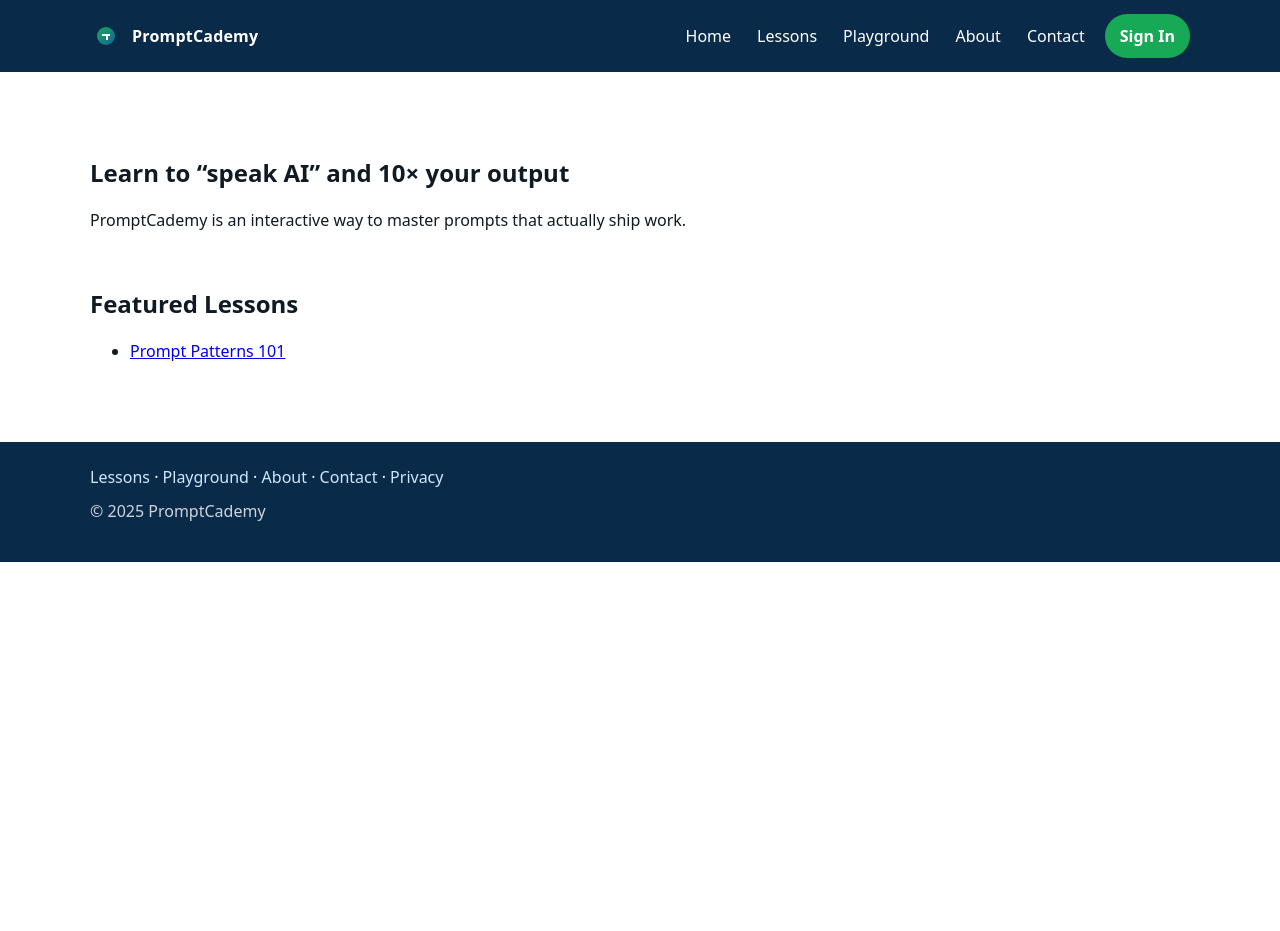
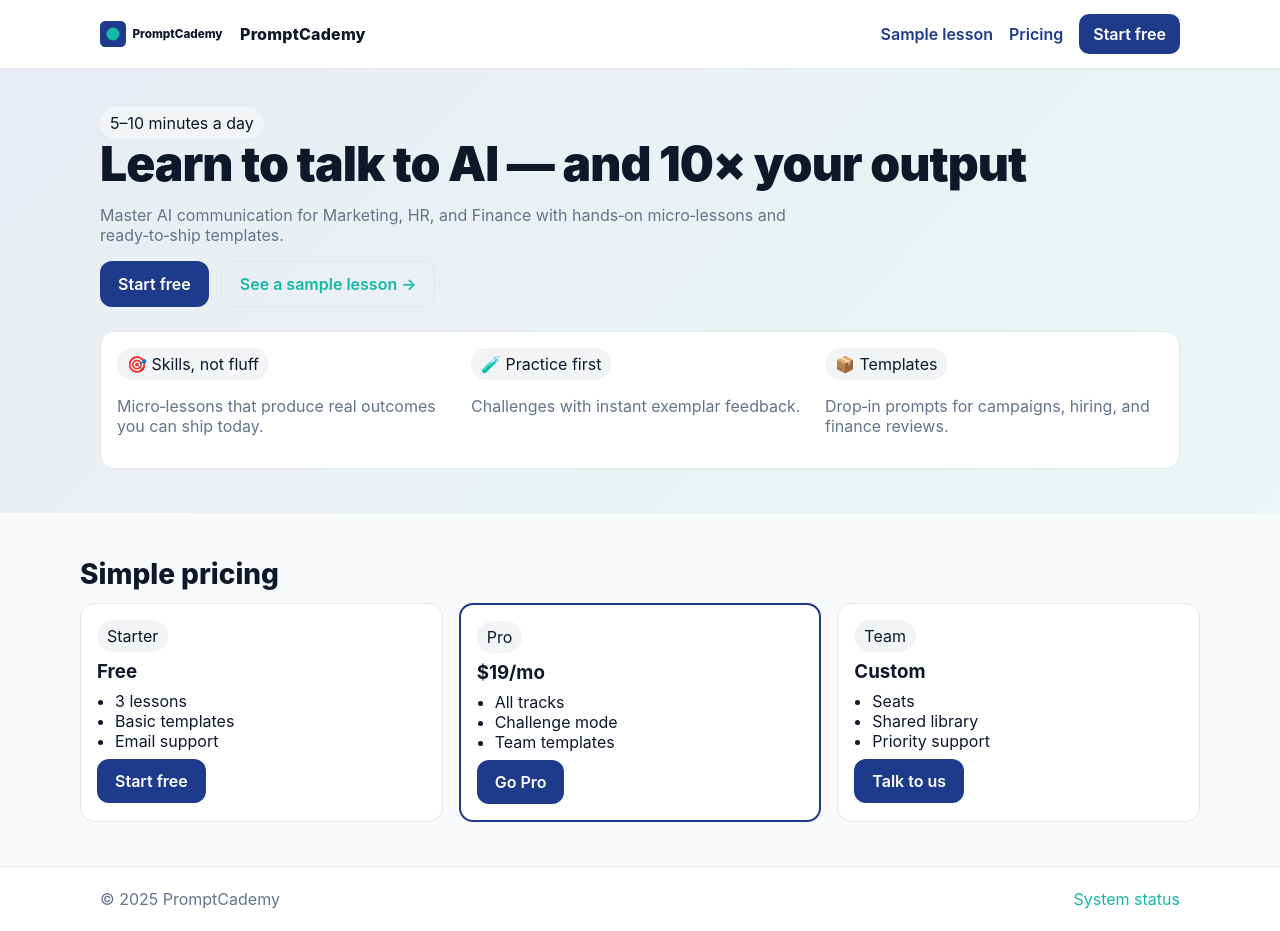
Before and after one commit to kartikay1996/promptcademy-mvp, a Node server app: page / in a window 1280 px wide. Before the commit the page ends 562 px from the top, so only its background shows below. Run offline with Node 20, Linux system fonts and the light colour scheme; some libraries are stand-ins or nearby versions.

Commit message:
Apply Option B theme: deep blue + teal + orange, clickable logo

```diff
--- a/src/public/index.html
+++ b/src/public/index.html
@@ -1,40 +1,61 @@
+
 <!doctype html>
-<html lang="en">
-  <head>
-    <meta charset="utf-8">
-    <meta name="viewport" content="width=device-width, initial-scale=1">
-    <title>PromptCademy — Learn to talk to AI</title>
-    <link rel="stylesheet" href="/styles.css">
-  </head>
-  <body>
-    <div id="site-header"></div>
-    <script src="/inject-header.js"></script>
+<html lang="en"><head>
+  <meta charset="utf-8" /><meta name="viewport" content="width=device-width, initial-scale=1" />
+  <title>PromptCademy — Learn AI Prompting the Right Way</title>
+  <meta name="description" content="Bite‑size daily lessons that help teams master AI prompts for marketing, HR, and finance." />
+  <meta property="og:title" content="PromptCademy — Learn to Talk to AI" />
+  <meta property="og:description" content="Stop guessing prompts. Master AI communication in minutes a day." />
+  <meta property="og:type" content="website" /><meta property="og:image" content="/og-image.png" />
+  <link rel="icon" href="/favicon.ico" /><link rel="stylesheet" href="/styles.css" />
+</head><body>
 
-    <main class="pc-page">
-      <section class="pc-hero">
-        <h1>Learn to “speak AI” and 10× your output</h1>
-        <p>PromptCademy is an interactive way to master prompts that actually ship work.</p>
-      </section>
-      <section>
-        <h2>Featured Lessons</h2>
-        <ul>
-          <li><a href="/lesson/sample.html">Prompt Patterns 101</a></li>
-        </ul>
-      </section>
-    </main>
+<header class="site-header">
+  <div class="inner container">
+    <a href="/" class="logo-link">
+      <img src="/logo.svg" alt="PromptCademy Logo" height="26" />
+      <span class="logo-title">PromptCademy</span>
+    </a>
+    <nav class="site-nav">
+      <a href="/lesson/sample.html">Sample lesson</a>
+      <a href="#pricing">Pricing</a>
+      <a href="/signup" class="btn">Start free</a>
+    </nav>
+  </div>
+</header>
 
-    <footer class="pc-footer">
-      <div class="pc-page" style="padding:0">
-        <nav aria-label="Footer">
-          <a href="/lessons">Lessons</a> ·
-          <a href="/playground">Playground</a> ·
-          <a href="/about">About</a> ·
-          <a href="/contact">Contact</a> ·
-          <a href="/privacy">Privacy</a>
-        </nav>
-        <p style="opacity:.8;margin-top:12px">© <span id="y"></span> PromptCademy</p>
-      </div>
-      <script>document.getElementById('y').textContent = new Date().getFullYear();</script>
-    </footer>
-  </body>
-</html>
+
+  <section class="hero"><div class="container">
+    <span class="badge">5–10 minutes a day</span>
+    <h1 class="h1">Learn to talk to AI — and 10× your output</h1>
+    <p class="subtle" style="max-width:720px">Master AI communication for Marketing, HR, and Finance with hands‑on micro‑lessons and ready‑to‑ship templates.</p>
+    <div style="display:flex;gap:12px;margin-top:16px;flex-wrap:wrap;">
+      <a class="btn" href="/signup">Start free</a>
+      <a class="btn btn-ghost" href="/lesson/sample.html">See a sample lesson →</a>
+    </div>
+    <div class="card" style="margin-top:24px"><div class="grid grid-3">
+      <div><div class="badge">🎯 Skills, not fluff</div><p class="subtle">Micro‑lessons that produce real outcomes you can ship today.</p></div>
+      <div><div class="badge">🧪 Practice first</div><p class="subtle">Challenges with instant exemplar feedback.</p></div>
+      <div><div class="badge">📦 Templates</div><p class="subtle">Drop‑in prompts for campaigns, hiring, and finance reviews.</p></div>
+    </div></div>
+  </div></section>
+
+  <section class="container" id="pricing" style="padding:44px 0;">
+    <h2 class="h2">Simple pricing</h2>
+    <div class="grid grid-3" style="margin-top:12px">
+      <div class="card"><div class="badge">Starter</div><h3 style="margin:8px 0 4px">Free</h3>
+        <ul style="padding-left:18px;margin:8px 0"><li>3 lessons</li><li>Basic templates</li><li>Email support</li></ul>
+        <a class="btn" href="/signup">Start free</a></div>
+      <div class="card" style="border:2px solid var(--primary)"><div class="badge">Pro</div><h3 style="margin:8px 0 4px">$19/mo</h3>
+        <ul style="padding-left:18px;margin:8px 0"><li>All tracks</li><li>Challenge mode</li><li>Team templates</li></ul>
+        <a class="btn" href="/signup">Go Pro</a></div>
+      <div class="card"><div class="badge">Team</div><h3 style="margin:8px 0 4px">Custom</h3>
+        <ul style="padding-left:18px;margin:8px 0"><li>Seats</li><li>Shared library</li><li>Priority support</li></ul>
+        <a class="btn" href="/contact">Talk to us</a></div>
+    </div>
+  </section>
+
+  <footer class="footer"><div class="inner container">
+    <span>© 2025 PromptCademy</span><a href="/healthz">System status</a>
+  </div></footer>
+</body></html>
--- a/src/public/styles.css
+++ b/src/public/styles.css
@@ -1,132 +1,33 @@
-/* === PromptCademy Option B Theme Tokens === */
-:root{
-  --pc-blue-900: #0a2a4a;  /* deep fresh blue background */
-  --pc-blue-700: #114b7a;  /* hover/active */
-  --pc-blue-600: #16629e;
-  --pc-blue-100: #e6f0fa;
-  --pc-green-500: #18a957; /* CTA accent */
-  --pc-green-600: #118949;
-  --pc-text-on-dark: #ffffff;
-  --pc-text-on-light: #0e1a24;
-  --pc-border: rgba(255,255,255,0.12);
-  --pc-shadow: 0 6px 18px rgba(0,0,0,0.18);
-  --pc-radius: 12px;
+
+:root {
+  --primary:#1E3A8A; --primary-hover:#1E40AF;
+  --secondary:#14B8A6; --secondary-hover:#0D9488;
+  --accent:#F97316; --accent-hover:#EA580C;
+  --bg:#F9FAFB; --bg-alt:#F3F4F6;
+  --text:#0F172A; --text-muted:#64748B; --ring:#E5E7EB;
 }
-
-/* === Header === */
-.pc-header{
-  position: sticky;
-  top: 0;
-  z-index: 1000;
-  background: var(--pc-blue-900);
-  color: var(--pc-text-on-dark);
-  transition: box-shadow .2s ease;
-}
-.pc-header--scrolled{
-  box-shadow: var(--pc-shadow);
-}
-.pc-container{
-  max-width: 1100px;
-  margin: 0 auto;
-  display: flex;
-  align-items: center;
-  justify-content: space-between;
-  padding: 14px 22px;
-}
-.pc-logo{ display: inline-block; height: 32px; width: 32px; }
-.pc-logo-link{ display:flex; align-items:center; gap:10px; color: var(--pc-text-on-dark); text-decoration:none;}
-.pc-logo-link:hover{ opacity: .9; }
-.pc-brand{ font-weight: 600; letter-spacing: .2px; }
-
-.pc-menu-toggle{
-  display: none;
-  background: transparent;
-  border: 0;
-  padding: 6px;
-  margin-left: auto;
-  cursor: pointer;
-}
-.pc-menu-bar{
-  display:block;
-  width: 22px;
-  height: 2px;
-  background: var(--pc-text-on-dark);
-  margin: 4px 0;
-  border-radius: 1px;
-}
-
-.pc-nav{
-  display: flex;
-  align-items: center;
-  gap: 16px;
-}
-.pc-nav-list{
-  list-style: none;
-  display: flex;
-  gap: 18px;
-  margin: 0;
-  padding: 0;
-}
-.pc-nav-list a{
-  color: var(--pc-text-on-dark);
-  text-decoration: none;
-  font-weight: 500;
-  padding: 8px 4px;
-  border-bottom: 2px solid transparent;
-}
-.pc-nav-list a:hover,
-.pc-nav-list a:focus{
-  border-bottom-color: var(--pc-blue-600);
-}
-.pc-nav-list a[aria-current="page"]{
-  border-bottom-color: var(--pc-green-500);
-}
-
-.pc-btn{
-  display: inline-block;
-  font-weight: 600;
-  padding: 10px 14px;
-  border-radius: 999px;
-  text-decoration: none;
-  border: 1px solid transparent;
-}
-.pc-btn-accent{
-  background: var(--pc-green-500);
-  color: white;
-}
-.pc-btn-accent:hover{ background: var(--pc-green-600); }
-
-/* Mobile */
-@media (max-width: 800px){
-  .pc-menu-toggle{ display: inline-block; }
-  .pc-nav{
-    position: fixed;
-    inset: 56px 0 auto 0;
-    background: var(--pc-blue-900);
-    display: none;
-    flex-direction: column;
-    padding: 12px 16px 24px;
-    border-top: 1px solid var(--pc-border);
-  }
-  .pc-nav.is-open{ display: flex; }
-  .pc-nav-list{ flex-direction: column; gap: 8px; }
-  .pc-cta-wrap{ margin-top: 10px; }
-  html.pc-menu-open, body.pc-menu-open{ overflow: hidden; }
-}
-
-/* === Example Page Scaffolding (non-destructive) === */
-body{ margin:0; font-family: system-ui, -apple-system, Segoe UI, Roboto, Inter, Arial, sans-serif; color: var(--pc-text-on-light); }
-.pc-page{
-  max-width: 1100px; margin: 0 auto; padding: 24px 22px;
-}
-.pc-hero{
-  padding: 40px 0 20px;
-}
-.pc-footer{
-  background: var(--pc-blue-900);
-  color: var(--pc-text-on-dark);
-  margin-top: 40px;
-  padding: 24px 22px;
-}
-.pc-footer a{ color: #cfe8ff; text-decoration: none; }
-.pc-footer a:hover{ color: white; text-decoration: underline; }
+*{box-sizing:border-box} html,body{margin:0;padding:0}
+body{font-family:Inter,system-ui,-apple-system,Segoe UI,Roboto,sans-serif;color:var(--text);background:var(--bg)}
+a{color:var(--secondary);text-decoration:none;transition:color .2s} a:hover{color:var(--accent)}
+.container{max-width:1120px;margin:0 auto;padding:20px}
+.site-header{background:#fff;border-bottom:1px solid var(--ring)}
+.site-header .inner{display:flex;align-items:center;justify-content:space-between;gap:16px;padding:14px 20px}
+.logo-link{display:inline-flex;align-items:center;gap:10px;text-decoration:none}
+.logo-title{font-weight:800;color:var(--text);letter-spacing:.2px}
+.site-nav{display:flex;gap:16px;align-items:center}
+.site-nav a{font-weight:600;color:var(--primary)}
+.site-nav .btn{color:#fff;background:var(--primary);padding:10px 14px;border-radius:10px}
+.site-nav .btn:hover{background:var(--primary-hover)}
+.btn{display:inline-flex;gap:8px;align-items:center;padding:12px 18px;border-radius:12px;border:0;background:var(--primary);color:#fff;font-weight:600;cursor:pointer;transition:background .2s}
+.btn:hover{background:var(--primary-hover)}
+.btn-ghost{background:transparent;color:var(--secondary);border:1px solid var(--ring)} .btn-ghost:hover{color:var(--accent);border-color:var(--secondary)}
+.card{background:#fff;border:1px solid var(--ring);border-radius:14px;padding:16px}
+.grid{display:grid;gap:16px} .grid-3{grid-template-columns:repeat(3,minmax(0,1fr))} @media (max-width:900px){.grid-3{grid-template-columns:1fr}}
+.h1{font-size:48px;line-height:1.05;margin:0 0 12px;font-weight:900;letter-spacing:-.02em}
+.h2{font-size:28px;margin:0 0 8px;font-weight:800}
+.subtle{color:var(--text-muted)}
+.badge{display:inline-flex;align-items:center;gap:8px;padding:6px 10px;border-radius:999px;background:var(--bg-alt)}
+.hero{background:linear-gradient(135deg,rgba(30,58,138,.07),rgba(20,184,166,.06));padding:18px 0 24px}
+.footer{border-top:1px solid var(--ring);color:var(--text-muted);background:#fff}
+.footer .inner{display:flex;align-items:center;justify-content:space-between;gap:12px;padding:22px 20px;flex-wrap:wrap}
+input,textarea{width:100%;border:1px solid var(--ring);border-radius:12px;padding:12px;font:inherit;background:#fff}
```
Also changed, not shown: src/public/lesson/sample.html (+77 -28 lines), src/public/logo.svg.
